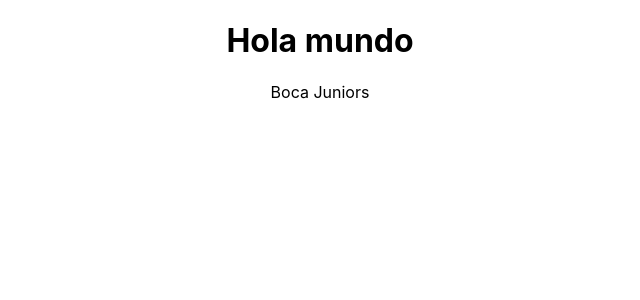
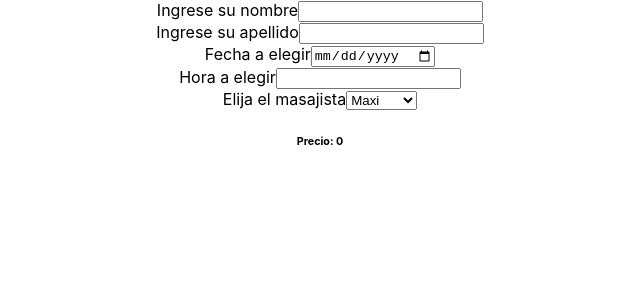
Before and after one commit to MaxiAlbarran/turnos-fe, a React (Create React App) app: page / in a window 1280 px wide. Shown: the top 300 px of the page, without its empty margins (320-960 px from the left). Built offline with nearby package versions, Linux system fonts and the light colour scheme.

Commit message:
Init CreateAppointment

```diff
--- a/src/App.js
+++ b/src/App.js
@@ -1,11 +1,11 @@
 import logo from './logo.svg';
 import './App.css';
+import CreateAppointment from './components/CreateAppointment/index';
 
 function App() {
   return (
-    <div className="App">
-    <h1>Hola mundo</h1>
-    <p> Boca Juniors </p>
+    <div className='App'>
+      <CreateAppointment />
     </div>
   );
 }
--- /dev/null
+++ b/src/components/CreateAppointment/index.jsx
@@ -0,0 +1,51 @@
+import React, { useState } from 'react';
+
+const MASAJISTA_PRECIOS = {
+  maxi: 300,
+  german: 400,
+  melina: 500,
+};
+
+const CreateAppointment = () => {
+  const [price, setPrice] = useState(0);
+  const handleSelectChange = (masajista) => {
+    const masajistaPrecio = MASAJISTA_PRECIOS[masajista];
+
+    setPrice(masajistaPrecio);
+  };
+  return (
+    <div>
+      <form>
+        <div>
+          <label>Ingrese su nombre</label>
+          <input type='text'></input>
+        </div>
+        <div>
+          <label>Ingrese su apellido</label>
+          <input type='text'></input>
+        </div>
+        <div>
+          <label>Fecha a elegir</label>
+          <input type='date'></input>
+        </div>
+        <div>
+          <label>Hora a elegir</label>
+          <input type='text'></input>
+        </div>
+        <div>
+          <label>Elija el masajista</label>
+          <select onChange={(e) => handleSelectChange(e.target.value)}>
+            <option value='maxi'>Maxi</option>
+            <option value='german'>German</option>
+            <option value='melina'>Melina</option>
+          </select>
+        </div>
+        <div>
+          <h6>Precio: {price}</h6>
+        </div>
+      </form>
+    </div>
+  );
+};
+
+export default CreateAppointment;
```
